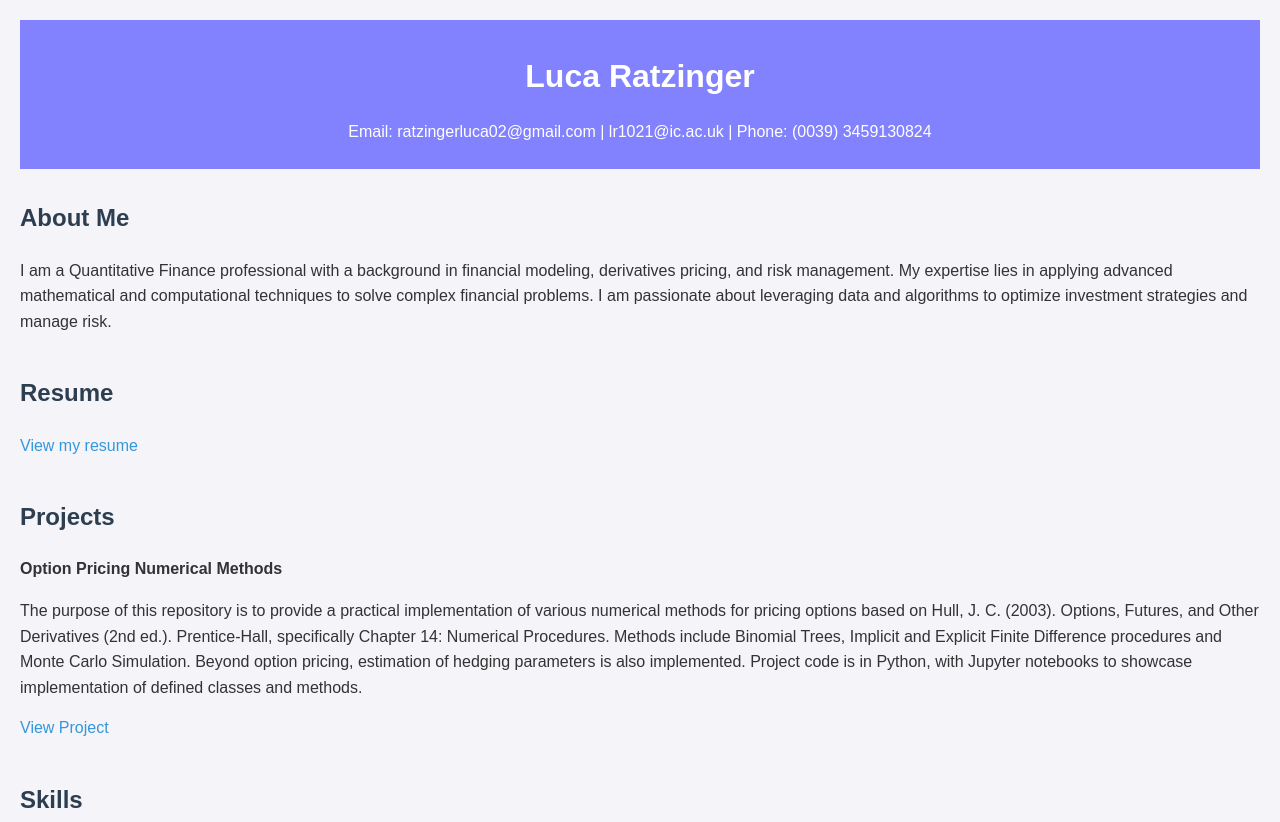
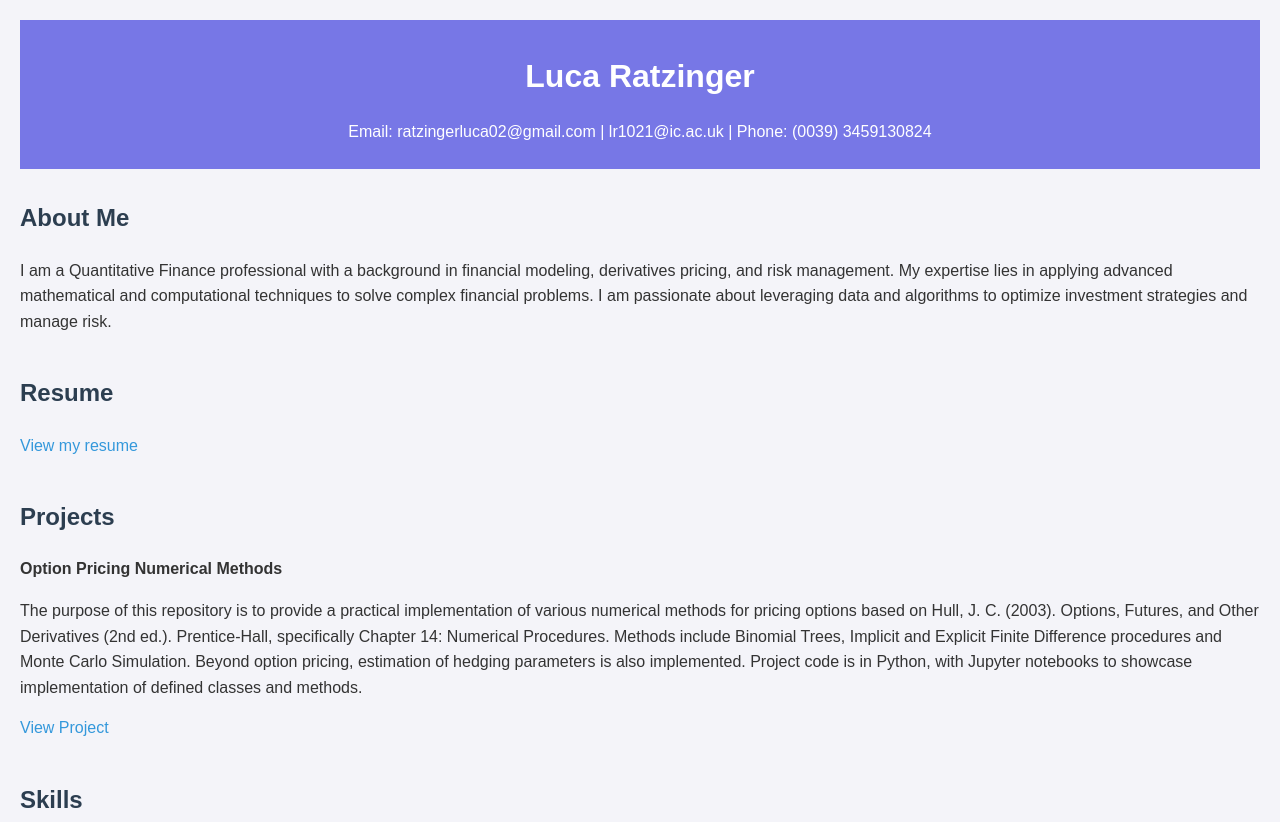
Before and after one commit to lr1021/quant-portfolio, a plain HTML site: page index.html in a window 1280 px wide. Shown: the top 822 px of the page. Drawn offline with Linux system fonts and the light colour scheme.

Commit message:
Update index.html head color

```diff
--- a/index.html
+++ b/index.html
@@ -18,7 +18,7 @@
         header {
             text-align: center;
             padding: 10px;
-            background-color: #8282ff;
+            background-color: #7777e6;
             color: white;
         }
 
```
